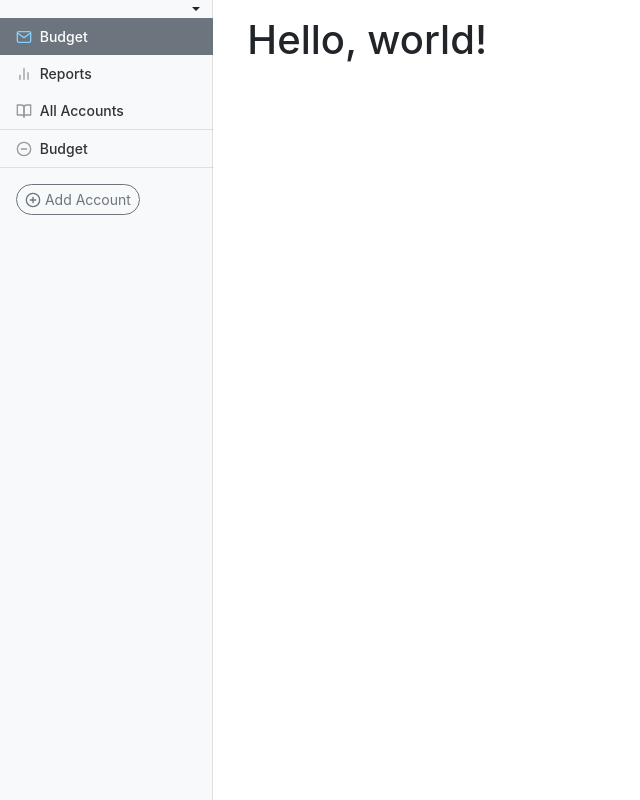
After one commit to jhryan/budget, a Flask app: template app/templates/dashboard/budget.html in a window 1280 px wide. The commit adds this page. Shown: the whole page, without its empty margins (0-640 px from the left). Run offline with Flask 2, Linux system fonts and the light colour scheme; the template is opened without the code that fills it, so the values that code supplies are empty; some libraries are stand-ins or nearby versions.

Commit message:
Separate out budget.html from a dashboard base layout

```diff
--- a/app/dashboard/routes.py
+++ b/app/dashboard/routes.py
@@ -32,4 +32,4 @@ def budget(username):
         abort(401)
     budget = Budget.query.filter_by(user=user).first()
     accounts = Account.query.filter_by(budget=budget).all()
-    return render_template('dashboard/index.html', title='Dashboard', budget_name=budget.name, email=user.email, accounts=accounts)
+    return render_template('dashboard/budget.html', title='Dashboard', budget_name=budget.name, email=user.email, accounts=accounts)
--- a/app/templates/dashboard/index.html
+++ b/app/templates/dashboard/base.html
@@ -79,6 +79,7 @@
             </nav>
 
             <main role="main" class="col-md-9 ml-sm-auto col-lg-10 pt-3 px-4">
+                {% block dashboard_content %} {% endblock %}
             </main>
         </div>
     </div>
--- /dev/null
+++ b/app/templates/dashboard/budget.html
@@ -0,0 +1,5 @@
+{% extends "dashboard/base.html" %}
+
+{% block dashboard_content %}
+    <h1>Hello, world!</h1>
+{% endblock %}
```
